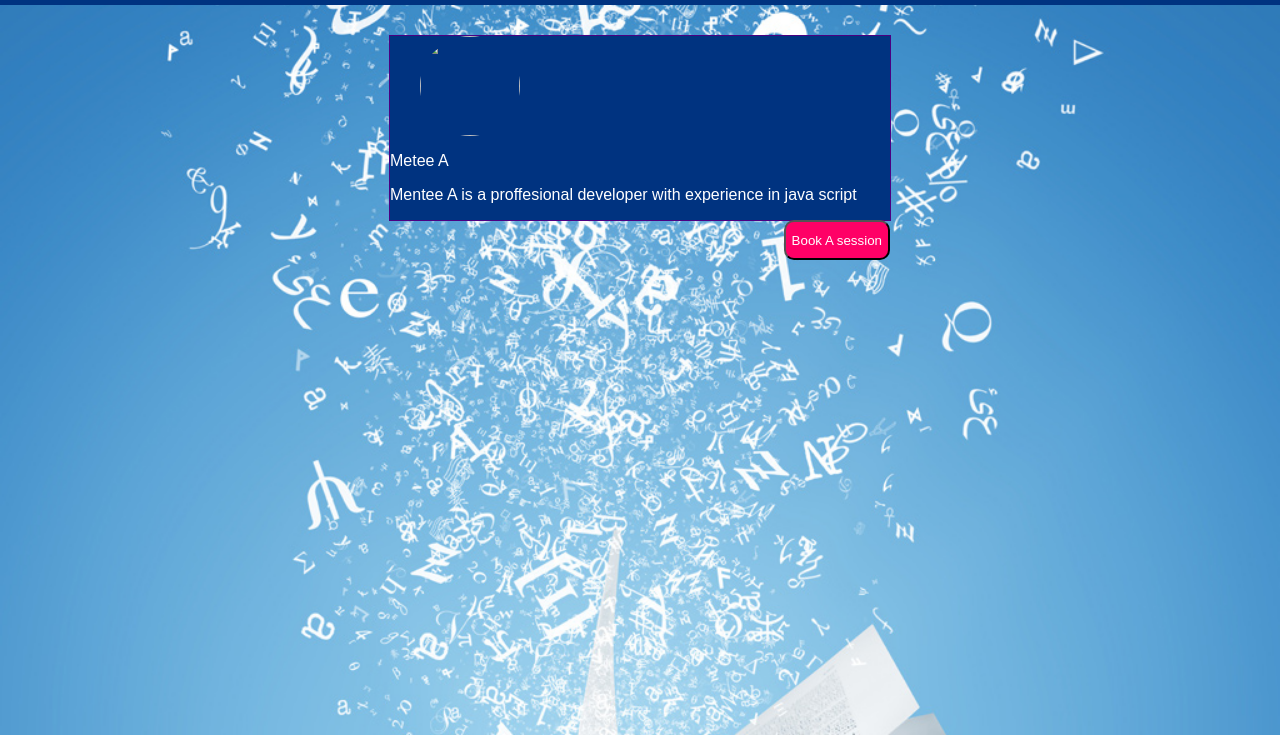
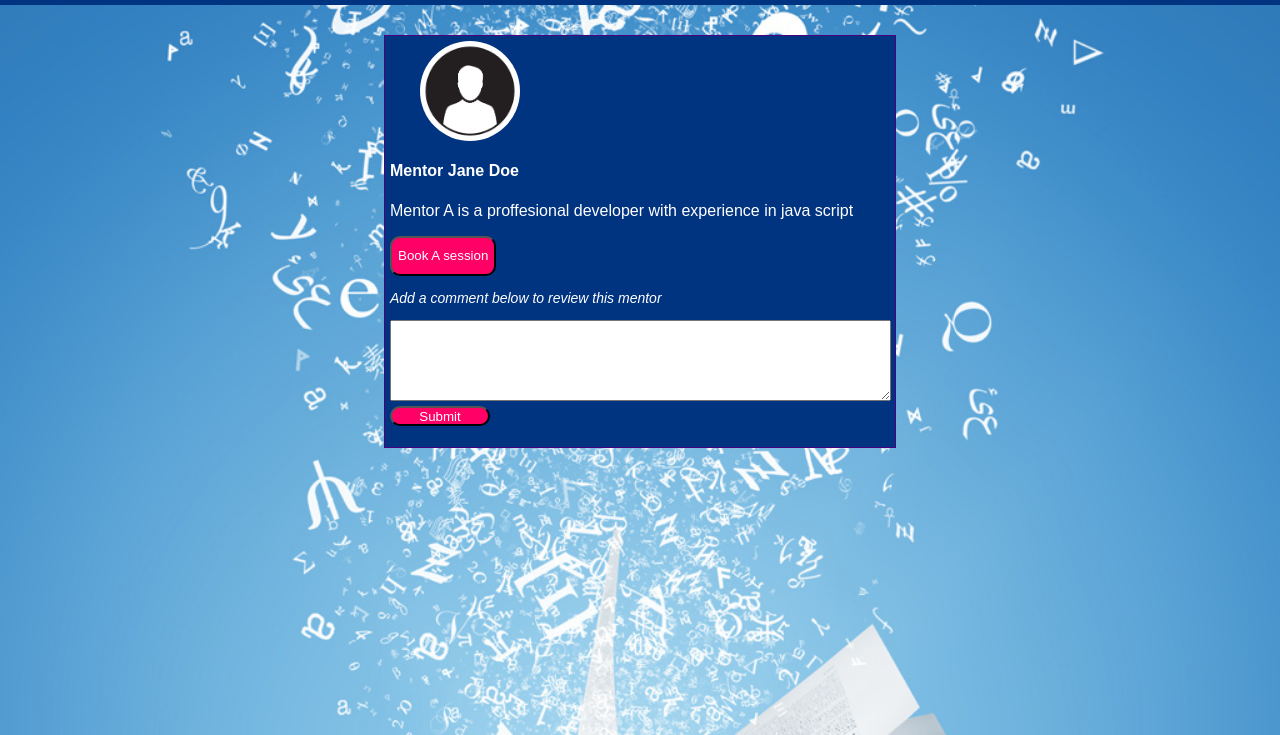
Before and after one commit to cynmumbua/Free-Mentors, a plain HTML site: page UI/ViewMentor.html in a window 1280 px wide. Shown: the part 65-800 px from the top of the page. Drawn offline with Linux system fonts and the light colour scheme.

Commit message:
[ft] Add book session feature and comment area

```diff
--- a/UI/Script.js
+++ b/UI/Script.js
@@ -1,4 +1,7 @@
-//selecting all text elements
+
+
+const validate =()=>{
+	//selecting all text elements
 const fName= document.forms['signup']['fName'];
 const lName= document.forms['signup']['lName'];
 const address= document.forms['signup']['address'];
@@ -8,9 +11,6 @@ const occupation= document.forms['signup']['occupation'];
 const expertise= document.forms['signup']['expertise'];
 const password= document.forms['signup']['password'];
 const password_confirm= document.forms['signup']['password2'];
-const pass_confirm_div = document.getElementById('pass_confirm_div');
-
-const validate =()=>{
 	//validate first name
 	if(fName.value == ""){
 		fName.style.border = "1px solid red";
@@ -79,3 +79,8 @@ const validate =()=>{
 	}
 
 }
+const bookSession = document.querySelector('.view button');
+bookSession.addEventListener('click', ()=>{
+	bookSession.innerHTML = "Session Booked";
+	bookSession.style.backgroundColor = "green";
+});
--- a/UI/ViewMentor.html
+++ b/UI/ViewMentor.html
@@ -10,13 +10,19 @@
 <button type="button" class="logOut">LogOut</button>
 </div>
 <div class="view">
-	<img src="user.png" class="user">
-<p>Metee A</p>
-<p>Mentee A is a proffesional developer with experience in java script  </p>
+	<img src="pictures/user.png" class="user">
+<h4>Mentor Jane Doe</h4>
+<p>Mentor A is a proffesional developer with experience in java script  </p>
 <div class="book_session" >
 <button type="button">Book A session</button>
 </div>
+<p class="review">Add a comment below to review this mentor</p>
+<form>
+	<textarea rows="5" cols="60"></textarea>
+	<input type="submit" name="">
+
+</form>
 </div>
-</div>
+<script type="text/javascript" src="Script.js"></script>
 </body>
 </html>
--- a/UI/style.css
+++ b/UI/style.css
@@ -117,7 +117,20 @@ h1{
     /*margin-top: -50px;
     margin-left: -50px;*/
     background-color:#003380;
+    padding: 5px;
 
+}
+.review{
+    font-style: italic;
+    font-size: 14px;
+}
+.view input[type='submit']{
+    height: 20px;
+    width: 100px;
+    background-color: #ff0066;
+    border-radius: 10px;
+    color: #fff;
+    margin-top: 5px;
 }
 .Dashboard{
     width: auto;
@@ -128,8 +141,8 @@ h1{
     display: flex;
 }
 .book_session button{
-    float: right;
-    background-color: #ff0066;
+/*    float: right;
+*/    background-color: #ff0066;
     border-radius: 10px;
     height: 40px;
     color: #fff;
@@ -161,7 +174,7 @@ h1{
     color: #fff;
     font-size: 18px;
 }
-p{
+p, h4 {
     color: #fff;
 }
 .mentor .upgrade{
```
